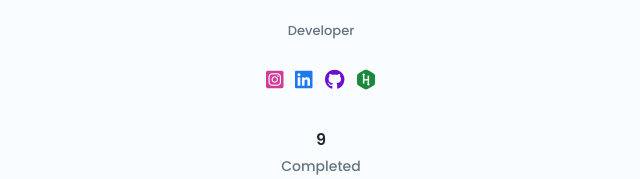
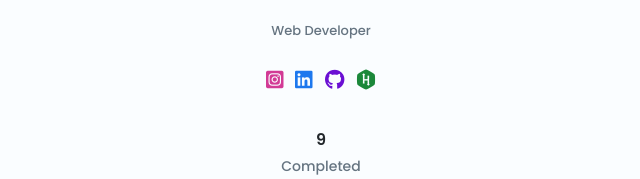
Before and after one commit to Anish-Anish/Anish-Anish.github.io, a plain HTML site: page index.html in a window 1280 px wide. Shown: the part 249-428 px from the top of the page, 319-959 px from the left. Drawn offline with nearby package versions, Linux system fonts and the light colour scheme.

Commit message:
Update index.html

```diff
--- a/index.html
+++ b/index.html
@@ -33,7 +33,7 @@
 
                     <h2 class="profile__name">Anish</h2>
                     <h3 class="profile__profession">Computer Science And Engineering</h3>
-                    <h3 class="profile__profession">Developer</h3>
+                    <h3 class="profile__profession">Web Developer</h3>
 
                     <ul class="profile__social">
                         <a href="https://instagram.com/thi_dark_sun" target="_blank" class="profile__social-link">
```
